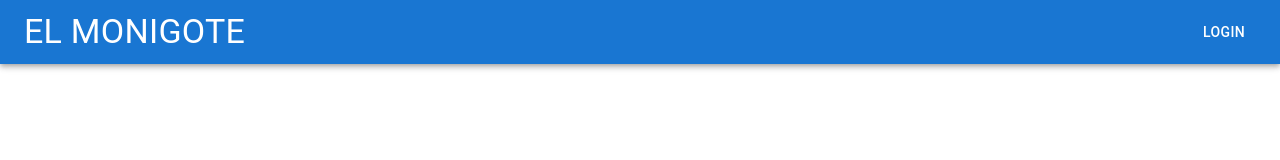
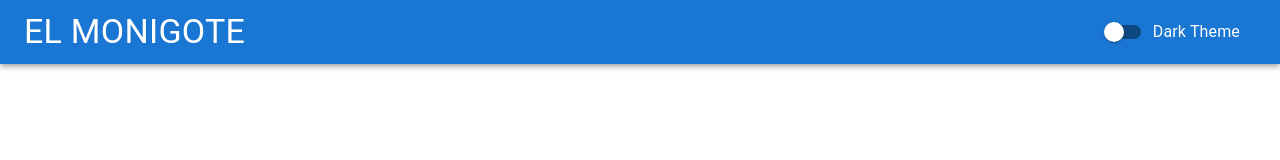
Before and after one commit to eitanmb/monigote_client, a React (Create React App) app: page / in a window 1280 px wide. Shown: the top 160 px of the page. Built offline with nearby package versions, Linux system fonts and the light colour scheme.

Commit message:
theme switch added

```diff
--- a/src/@types/monigote.d..ts
+++ b/src/@types/monigote.d..ts
@@ -32,3 +32,9 @@ export interface MiembrosContextType {
     partesVisibles: VisibilidadMiembros,
     updatePartesVisibles: (partes: VisibilidadMiembros, event: React.ChangeEvent<HTMLInputElement>) => void;
 }
+
+
+export interface ISwitchThemeContext {
+    isDarkTheme: boolean,
+    setIsDarkTheme: (isDarkTheme:boolean) => void
+}
--- a/src/components/HomeScreen.tsx
+++ b/src/components/HomeScreen.tsx
@@ -1,16 +1,39 @@
 import MiembrosProvider from '../context/MiembrosContext';
 import { MonigoteControllers } from './monigote/MonigoteControllers';
 import { GetMiembros } from './monigote/GetMiembros';
-import { Container, Grid, Box } from '@mui/material';
+import { Container, Grid, Box, CssBaseline, ThemeOptions } from '@mui/material';
 import NavBar from './ui/NavBar';
 import { Footer } from './ui/Footer';
+import { useState } from "react";
+import { createTheme, ThemeProvider } from "@mui/material/styles";
+
+
 
 export const HomeScreen = () => {
 
+  const light:ThemeOptions = {
+    palette: {
+      mode: "light",
+    },
+  };
+
+  const dark:ThemeOptions = {
+    palette: {
+      mode: "dark",
+    },
+  };
+
+ // The light theme is used by default
+ const [isDarkTheme, setIsDarkTheme] = useState<boolean>(false);
+
+
   return (
     <MiembrosProvider>
+      <ThemeProvider theme={isDarkTheme ? createTheme(dark) : createTheme(light)}>
+      <CssBaseline />
       <Box sx={{ display:'flex', flexDirection:'column', height:'100vh'}}>
-        <NavBar />
+        <NavBar tema={ isDarkTheme } setTema={ setIsDarkTheme } />
+
         <Container sx={ { marginY:'7px' }}>
           <Grid container spacing={0} sx={{ height:'80vh' }}>
             <Grid item xs={4} sx={{ display:'flex', alignItems:'center'}}>
@@ -23,6 +46,7 @@ export const HomeScreen = () => {
         </Container>
         <Footer />
       </Box>
+      </ThemeProvider>
     </MiembrosProvider>
   )
 }
--- a/src/components/ui/NavBar.tsx
+++ b/src/components/ui/NavBar.tsx
@@ -1,12 +1,21 @@
-import * as React from 'react';
 import AppBar from '@mui/material/AppBar';
 import Box from '@mui/material/Box';
 import Toolbar from '@mui/material/Toolbar';
 import Typography from '@mui/material/Typography';
-import Button from '@mui/material/Button';
+import { Switch, FormGroup, FormControlLabel } from "@mui/material";
 
 
-export default function NavBar() {
+export default function NavBar( props: any ) {
+
+  const isDarkTheme = props.tema;
+  const setIsDarkTheme = props.setTema;
+  // const { isDarkTheme, setIsDarkTheme } = props.tema;
+
+  const changeTheme = () => {
+    setIsDarkTheme(!isDarkTheme);
+    console.log('change-isDark',isDarkTheme);
+  }
+
   return (
     <Box sx={{ flexGrow: 1 }}>
       <AppBar position="static">
@@ -14,7 +23,15 @@ export default function NavBar() {
           <Typography variant="h4" component="div" sx={{ flexGrow: 1 }}>
             EL MONIGOTE
           </Typography>
-            <Button color="inherit">Login</Button>
+
+          <FormGroup>
+            <FormControlLabel
+              control={
+                <Switch checked={isDarkTheme} onChange={changeTheme} />
+              }
+              label="Dark Theme"
+            />
+          </FormGroup>
         </Toolbar>
       </AppBar>
     </Box>
```
Lines whose indentation alone changed are shown as unchanged.
